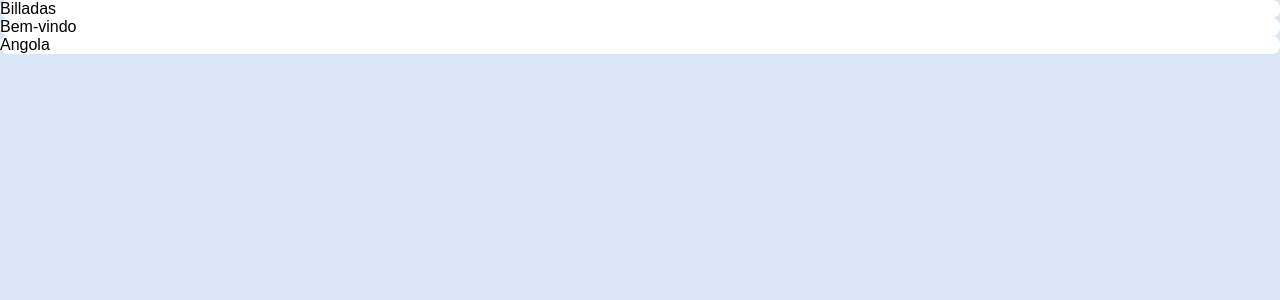
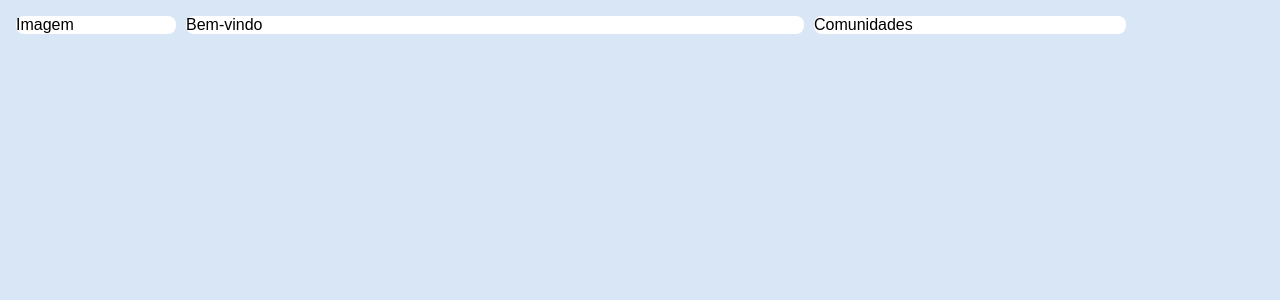
Before and after one commit to curioussdev/AluraKut, a Next.js app: page / in a window 1280 px wide. Shown: the top 300 px of the page. Built offline with nearby package versions, Linux system fonts and the light colour scheme.

Commit message:
definindo grid da home

```diff
--- a/pages/index.js
+++ b/pages/index.js
@@ -12,21 +12,36 @@ border-radius: 8px;
 `;
 
 const MainGrid = styled.main `
-`
-;
+  display: grid;
+  padding: 16px;
+  grid-gap: 10px;
+
+  @media(min-width: 860px) {
+    grid-template-areas: "profileArea welcomeArea profileRelationsArea";
+    grid-template-columns: 160px 618px 312px;
+  }
+
+  `;
 
 export default function Home() {
   return (
     <MainGrid>
-      <Box>
-      Billadas
-    </Box>
-    <Box>
-      Bem-vindo
-    </Box>
-    <Box>
-      Angola
-    </Box>
+      <div style={{ gridArea: 'profileArea'}}>
+        <Box >
+          Imagem
+        </Box>
+      </div>
+      <div>
+        <Box style={{ gridArea: 'welcomeArea'}}>
+          Bem-vindo
+        </Box>
+      </div>
+      <div>
+        <Box style={{ gridArea: 'profileRelationsArea'}}>
+          Comunidades
+        </Box>
+      </div>
+
     </MainGrid>
 
   );
```
